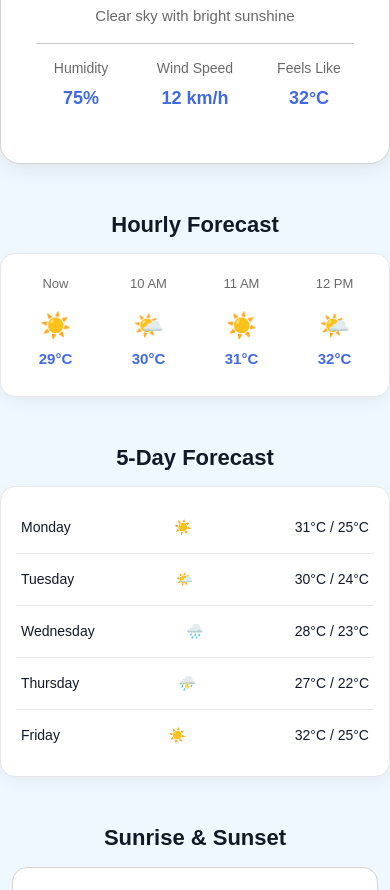
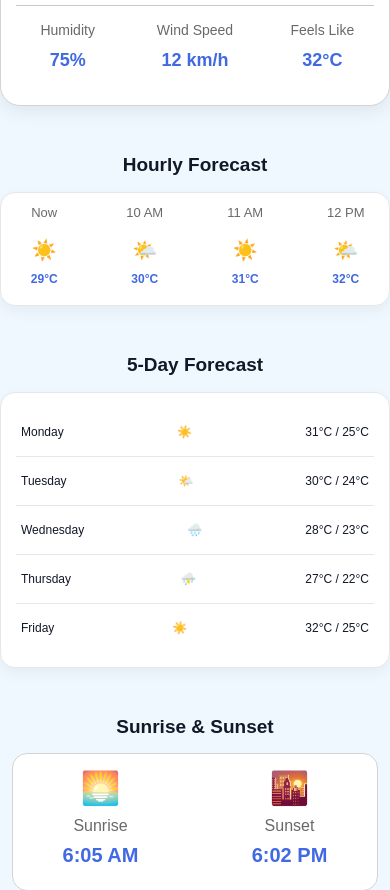
Before and after one commit to chandikagihan2/WeatherC, a plain HTML site: page index.html in a window 390 px wide. Shown: the part 790-1680 px from the top of the page. Drawn offline with nearby package versions, Linux system fonts and the light colour scheme.

Commit message:
Add mobile responsive styles for weather cards and sections

```diff
--- a/css/style.css
+++ b/css/style.css
@@ -201,3 +201,41 @@ p {
     color: lightgray;
     font-size: 14px;
 }
+
+
+/* Mobile Screen Design */
+@media screen and (max-width: 576px) {
+
+    /* Main Weather Card */
+    .weather-card {
+        padding: 15px;
+    }
+
+    .temperature {
+        font-size: 40px;
+    }
+
+    .section-title {
+        font-size: 19px;
+    }
+
+    .hourly-card {
+        padding: 10px 5px;
+    }
+
+    .hourly-card h3 {
+        font-size: 20px;
+    }
+
+    .hourly-card h5 {
+        font-size: 12px;
+    }
+
+    .forecast-item span {
+        font-size: 12px;
+    }
+
+    .sun-card {
+        padding: 15px 5px;
+    }
+}
```
